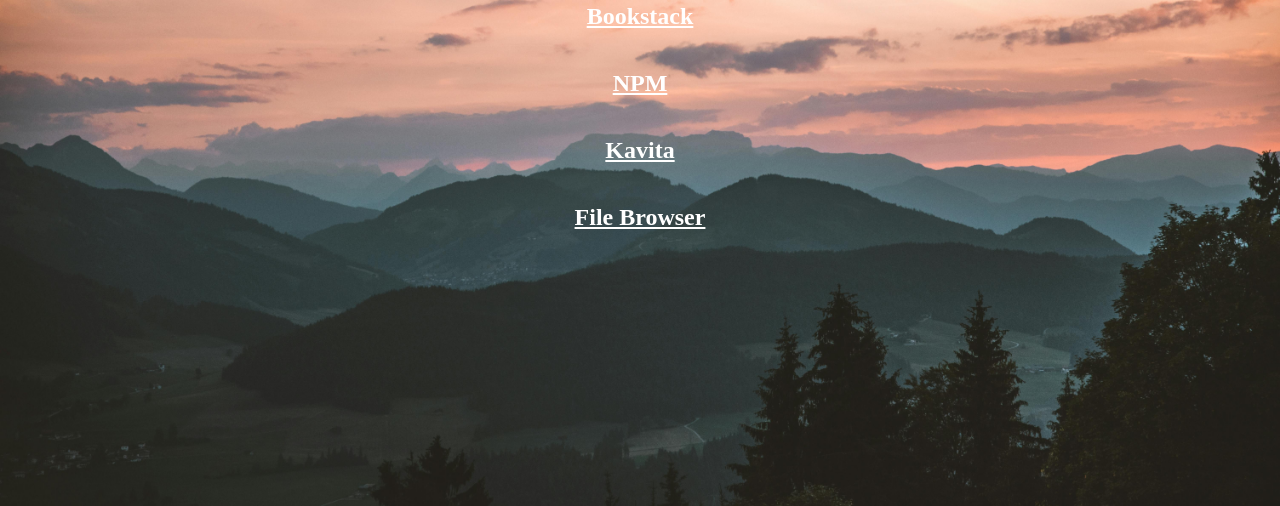
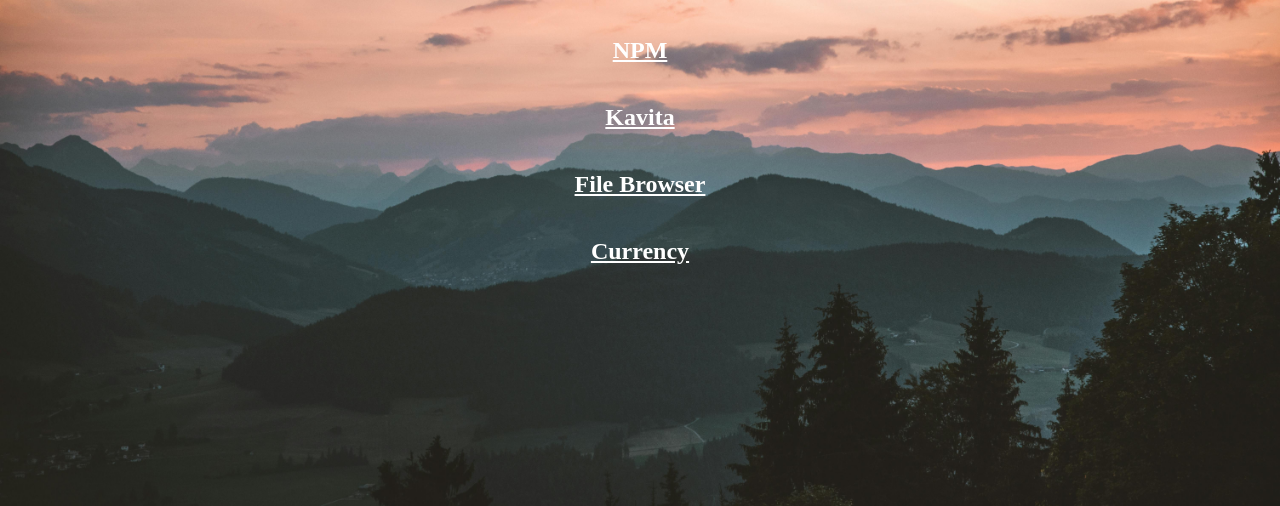
Before and after one commit to asher-lab/asher-lab.github.io, a plain HTML site: page index.html in a window 1280 px wide. Shown: the part 334-840 px from the top of the page. Drawn offline with Linux system fonts and the light colour scheme.

Commit message:
DR-00:  Add curreny link

```diff
--- a/index.html
+++ b/index.html
@@ -61,7 +61,9 @@
 <div class="text-item">
   <a href="https://filebrowser.asherl.com" target="_blank">File Browser</a>
 </div>
-
+<div class="text-item">
+  <a href="https://docs.google.com/spreadsheets/d/1KsGggWfaeDFYiQddVjO1bdZdf4JjnWru8V_86-tUmMU/edit?gid=0#gid=0" target="_blank">Currency</a>
+</div>
 
 </body>
 </html>
```
